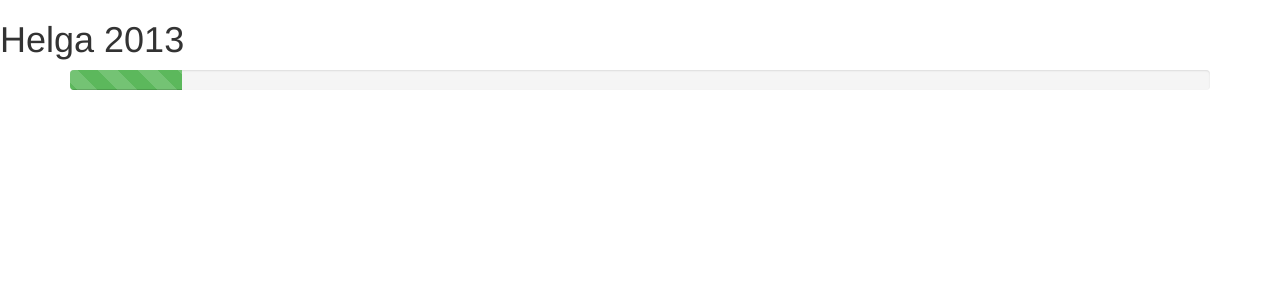
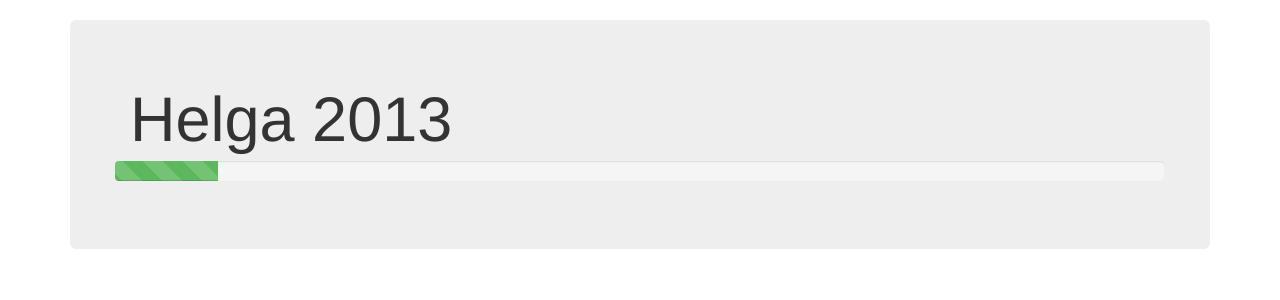
Before and after one commit to burk/helgapp, a Django app: page / in a window 1280 px wide. Shown: the top 300 px of the page. Run offline with Django 3.2, Linux system fonts and the light colour scheme.

Commit message:
Jumbotron progressbar

```diff
--- a/core/templates/base.html
+++ b/core/templates/base.html
@@ -4,8 +4,6 @@
   <head>
     <meta charset="utf-8">
     <meta name="viewport" content="width=device-width, initial-scale=1.0">
-    <meta name="description" content="">
-    <meta name="author" content="">
 
     <title>Full Width Pictures Template for Bootstrap 3</title>
 
@@ -18,11 +16,11 @@
 
   <body>
 
-    <h1>Helga 2013</h1>
-
-    {% block content %}
-    <h2>No content block!</h2>
-    {% endblock content %}
+    <div class="container">
+      {% block content %}
+      <h2>No content block!</h2>
+      {% endblock content %}
+    </div>
 
     <script src="{% static "js/jquery-1.10.2.min.js" %}"></script>
     <script src="{% static "js/bootstrap.min.js" %}"></script>
--- a/landingpage/templates/landingpage/index.html
+++ b/landingpage/templates/landingpage/index.html
@@ -2,10 +2,13 @@
 
 {% block content %}
 
-<div class="container">
-  <div class="progress progress-striped active">
-    <div class="progress-bar progress-bar-success" role="progressbar" aria-valuenow="40" aria-valuemin="0" aria-valuemax="100" style="width: {{ progress}}%">
-      <span class="sr-only">{{ progress }}% Complete (success)</span>
+<div class="jumbotron">
+  <h1>Helga 2013</h1>
+  <div class="row marketing">
+    <div class="progress progress-striped active">
+      <div class="progress-bar progress-bar-success" role="progressbar" aria-valuenow="40" aria-valuemin="0" aria-valuemax="100" style="width: {{ progress}}%">
+        <span class="sr-only">{{ progress }}% Complete (success)</span>
+      </div>
     </div>
   </div>
 </div>
--- /dev/null
+++ b/static/css/helgapp.css
@@ -0,0 +1,4 @@
+body {
+	padding-top: 20px;
+	padding-bottom: 20px;
+}
```
